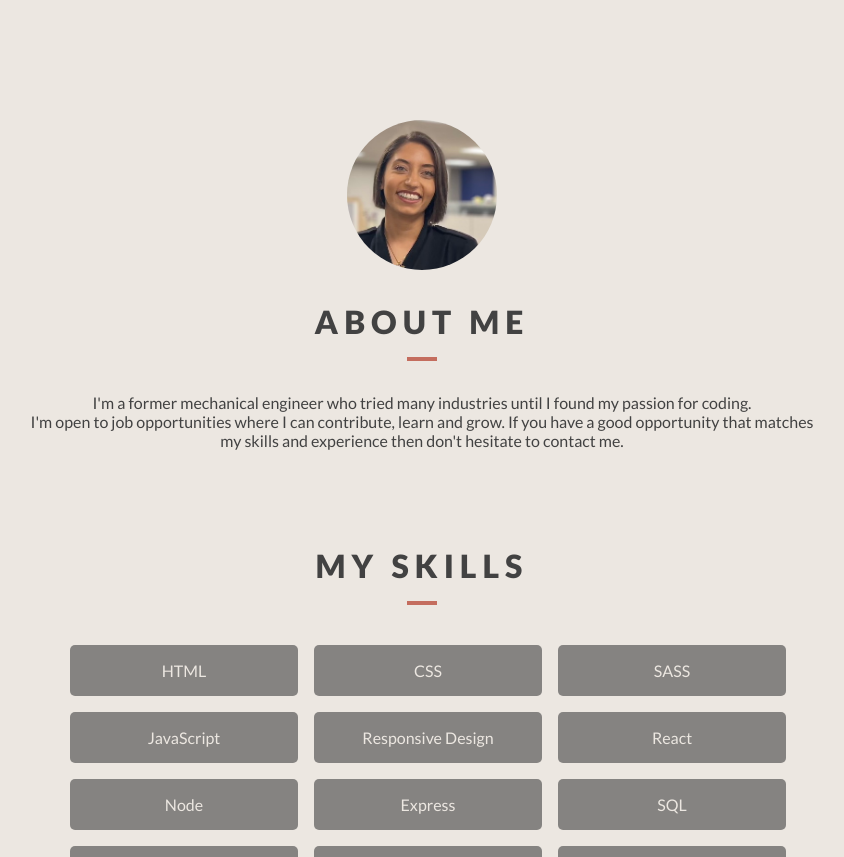
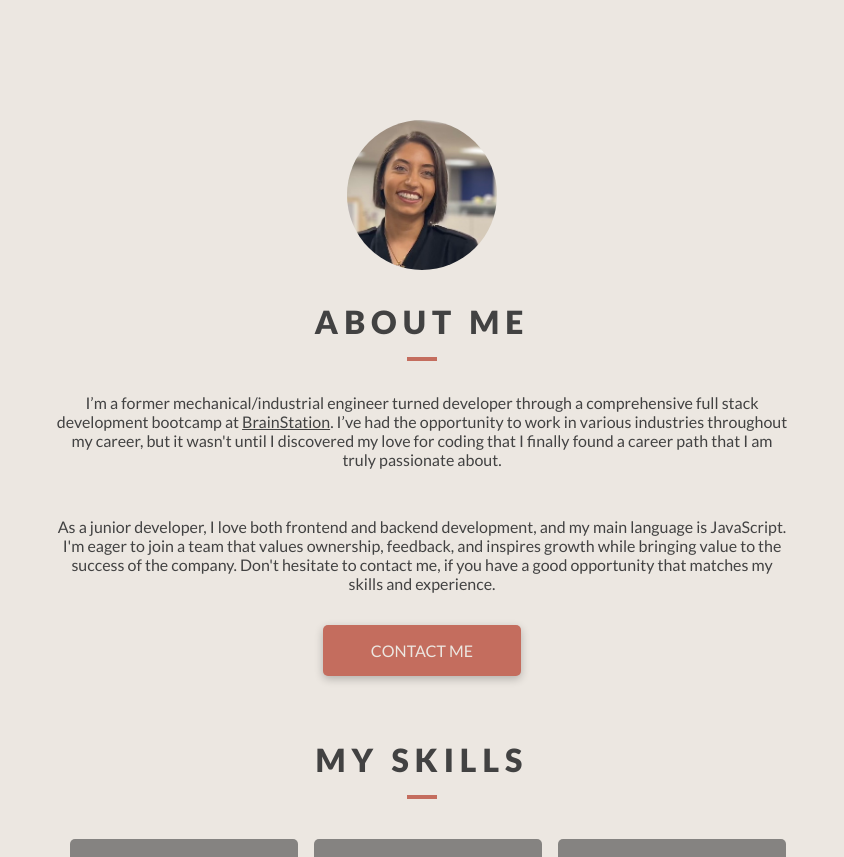
Before and after one commit to skherad/portfolio, a React (Create React App) app: page / in a window 1280 px wide. Shown: the part 720-1577 px from the top of the page, without its empty margins (218-1062 px from the left). Built offline with nearby package versions, Linux system fonts and the light colour scheme.

Commit message:
added content

```diff
--- a/src/assets/data/projects.json
+++ b/src/assets/data/projects.json
@@ -2,8 +2,11 @@
     {
      "id": "1",
      "title": "Chefs Journal",
-     "desc": "Social media platform for foodies, Lorem ipsum dolor sit amet, consectetur adipiscing elit.Ut luctus dolor hendrerit, molestie elit nec, pretium nibh. Nunc ut orci congue urna lacinia auctor. Donec volutpat mauris id dolor dictum vulputate eget et turpis. Sed tempus massa a turpis scelerisque molestie. Donec feugiat lacus malesuada nulla fringilla mollis. Duis suscipit ex lobortis libero imperdiet, sit amet dignissim nisi laoreet. Proin enim est, vestibulum nec blandit et, consectetur id est. Sed eleifend libero neque, ac tincidunt massa aliquet eu. Nam arcu nibh, faucibus ut nulla et, maximus fermentum arcu.",
-     "tech": ["JavaScript", "React", "Express", "SQL"],
+     "desc": [
+        "Chefs Journal is inspired by my pandemic hobby, when I was creating recipes and shared them on Instagram. I created Chefs Journal as a social media platform for foodies and anyone who loves to cook. Users can create recipes, explore recipes and other user’s work of art, as well as connecting with them.",
+        "My goal was to push myself outside my comfort zone and build on the skills I learnt at BrainStation Bootcamp. I built this full stack web app using my skills on frontend and backend. Frontend was built using React, and SCSS for styling. Backend was built using Node and Express along with MySQL database. User authentication is done using Google OAuth and Passport. Deployed via hosting on Digital Ocean."
+     ],
+     "tech": ["JavaScript", "HTML5","React", "Express", "MySQL","SCSS","OAuth 2.0", "Passport", "Git", "GitHub", "Postman", "Figma","DigitalOcean"],
      "photo_url": "/media/ChefsJournal.png",
      "video_url": "/media/chefsjournal.png",
      "url": "https://chefsjournal.ca"
@@ -11,8 +14,11 @@
     {
      "id": "2",
      "title": "BrainFlix",
-     "desc": "Streaming Platform, Lorem ipsum dolor sit amet, consectetur adipiscing elit. Ut luctus dolor hendrerit, molestie elit nec, pretium nibh. Nunc ut orci congue urna lacinia auctor. Donec volutpat mauris id dolor dictum vulputate eget et turpis. Sed tempus massa a turpis scelerisque molestie. Donec feugiat lacus malesuada nulla fringilla mollis. Duis suscipit ex lobortis libero imperdiet, sit amet dignissim nisi laoreet. Proin enim est, vestibulum nec blandit et, consectetur id est. Sed eleifend libero neque, ac tincidunt massa aliquet eu. Nam arcu nibh, faucibus ut nulla et, maximus fermentum arcu.",
-     "tech": ["JavaScript", "React", "Express", "SQL"],
+     "desc": [
+        "A 3-sprint frontend project to build out a prototype for a new video streaming platform. Users can select videos to be played.",
+        "I built this responsive web app using React hooks such as useState, and useEffect. Axios was used to send requests to RESTful APIs. Project has been deployed using Netlify."
+     ],
+     "tech": ["JavaScript", "React","Figma" ,"REST API"],
      "photo_url": "/media/BrainFlix.png",
      "video_url": "/media/chefsjournal.png",
      "url": "https://brainflix-shaz.netlify.app/"
@@ -20,8 +26,10 @@
     {
      "id": "3",
      "title": "BandSite",
-     "desc": "Social media platform for foodies, Lorem ipsum dolor sit amet, consectetur adipiscing elit. Ut luctus dolor hendrerit, molestie elit nec, pretium nibh. Nunc ut orci congue urna lacinia auctor. Donec volutpat mauris id dolor dictum vulputate eget et turpis. Sed tempus massa a turpis scelerisque molestie. Donec feugiat lacus malesuada nulla fringilla mollis. Duis suscipit ex lobortis libero imperdiet, sit amet dignissim nisi laoreet. Proin enim est, vestibulum nec blandit et, consectetur id est. Sed eleifend libero neque, ac tincidunt massa aliquet eu. Nam arcu nibh, faucibus ut nulla et, maximus fermentum arcu.",
-     "tech": ["JavaScript", "React", "Express", "SQL"],
+     "desc": [
+        "A vanilla JavaScript website for an up-and-coming band."
+     ],
+     "tech": ["JavaScript", "HTML5", "SCSS", "Web API", "DOM", "Postman"],
      "photo_url": "/media/BandSite.png",
      "video_url": "/media/chefsjournal.png",
      "url": "https://bandsite-shaz.netlify.app/"
--- a/src/pages/Home/Home.js
+++ b/src/pages/Home/Home.js
@@ -29,7 +29,7 @@ const Home = () => {
             {/* <div className="hero__photo" alt='my photo' style={{backgroundImage: `url(${myPhoto})`}}></div> */}
             <h1 className='hero__title'>HEY, I'M SHAHRZAD</h1>
             <p className='hero__sub'>Feel free to call me Shaz - much easier!</p>
-            <p className='hero__text'>A former mechanical engineer turned developer focused on full stack development</p>
+            <p className='hero__text'>A former mechanical engineer turned developer skilled in full stack development</p>
             <Link to="/projects" className='hero__button link' onClick={clickHandler}>PROJECTS</Link>
         </section>
         <section className='about'>
@@ -37,18 +37,22 @@ const Home = () => {
             <h2 className='about__title'>ABOUT ME</h2>
             <div className='about__border'></div>
             <p className='about__text'>
-                I'm a former mechanical engineer who tried many industries until I found my passion for coding.<br></br>
-                I'm open to job opportunities where I can contribute, learn and grow.
-                If you have a good opportunity that matches my skills and experience then don't hesitate to contact me.
+              I’m a former mechanical/industrial engineer turned developer through a comprehensive full stack development bootcamp at&nbsp;
+              <a href="https://brainstation.io/" className='about__text about__text--link'>BrainStation</a>
+              .&nbsp;I’ve had the opportunity to work in various industries throughout my career, but it wasn't until I discovered my love for coding that I finally found a career path that I am truly passionate about.
             </p>
+            <p className='about__text about__text--two'>
+              As a junior developer, I love both frontend and backend development, and my main language is JavaScript. I'm eager to join a team that values ownership, feedback, and inspires growth while bringing value to the success of the company. Don't hesitate to contact me, if you have a good opportunity that matches my skills and experience.
+            </p>
+            <Link to="/contact" className='hero__button link' onClick={clickHandler}>CONTACT ME</Link>
         </section>
-        <section className='about skills'>
-            <h2 className='about__title'>MY SKILLS</h2>
-            <div className='about__border'></div>
-            <ul className='about__tech-box'>
+        <section className='skills'>
+            <h2 className='skills__title'>MY SKILLS</h2>
+            <div className='skills__border'></div>
+            <ul className='skills__tech-box'>
               {skills.map(e=>
                 <motion.li
-                  className='about__tech'
+                  className='skills__tech'
                   key={uuidv4()}
                   whileHover={{ scale: 1.1 }}
                   whileTap={{ scale: 0.9 }}
--- a/src/pages/Home/Home.scss
+++ b/src/pages/Home/Home.scss
@@ -62,10 +62,10 @@
     flex-direction: column;
     align-items: center;
     @include tablet {
-        padding: 0 6rem;
+        padding: 0 7rem;
     }
     @include desktop {
-        padding: 0 15rem;
+        padding: 0 17rem;
     }
     &__title {
         @include section-title;
@@ -76,6 +76,12 @@
     &__text {
         padding: 1rem 0;
         text-align: center;
+        &--two {
+            margin-top: 0;
+        }
+        &--link {
+            color: $dark-color;
+        }
     }
     &__photo {
         width: 150px;
@@ -84,6 +90,26 @@
         background-size: cover;
         border-radius: 50%;
         margin-bottom: 2rem;
+    }
+
+}
+.skills {
+    padding: 0 2rem;
+    display: flex;
+    flex-direction: column;
+    align-items: center;
+    margin-top: 4rem;
+    @include tablet {
+        padding: 0 4rem;
+    }
+    @include desktop {
+        padding: 0 15rem;
+    }
+    &__title {
+        @include section-title;
+    }
+    &__border {
+        @include small-border;
     }
     &__tech-box {
         display: flex;
@@ -107,9 +133,3 @@
         }
     }
 }
-.skills {
-    margin-top: 2rem;
-    @include tablet {
-        margin-top: 4rem;
-    }
-}
--- a/src/pages/ProjectPage/ProjectPage.js
+++ b/src/pages/ProjectPage/ProjectPage.js
@@ -18,7 +18,14 @@ const ProjectPage = () => {
           <img src={project?.photo_url} className="item__img"></img>
           <a href={project?.url} target="_blank" className='item__btn link'>Live Link</a>
           <h3 className='item__sub'>Project Overview</h3>
-          <p className='item__txt'>{project?.desc}</p>
+              {project?.desc.map(e=>
+                  <p className='item__txt' key={uuidv4()}>{e}</p>
+              )}
+          <p className='item__txt'>
+            Feel free to check out the Project by visiting the&nbsp;
+            <a href={project?.url} target="_blank" className='item__txt item__txt--link'>live link</a>
+            ,&nbsp;or watching the demo.
+          </p>
           <h3 className='item__sub'>Tools Used</h3>
           <div className='item__skills'>
               {project?.tech.map(e=>
--- a/src/pages/ProjectPage/ProjectPage.scss
+++ b/src/pages/ProjectPage/ProjectPage.scss
@@ -59,13 +59,18 @@
         }
     }
     &__txt {
-        font-size: 1.5rem;
-        margin-bottom: 3rem;
         text-align: center;
+        @include desktop {
+            font-size: 1.5rem;
+            margin-bottom: 3rem;
+        }
+        &--link {
+            color: $dark-color;
+        }
     }
     &__skills {
         display: flex;
-        justify-content: space-between;
+        justify-content:space-between;
         flex-wrap: wrap;
         width: 100%;
     }
@@ -77,7 +82,7 @@
         background-color: rgba(66, 66, 66, 0.6);
         box-shadow: none;
         @include tablet {
-            width: 20%;
+            width: 28%;
             font-size: 1rem;
         }
         @include desktop {
```
